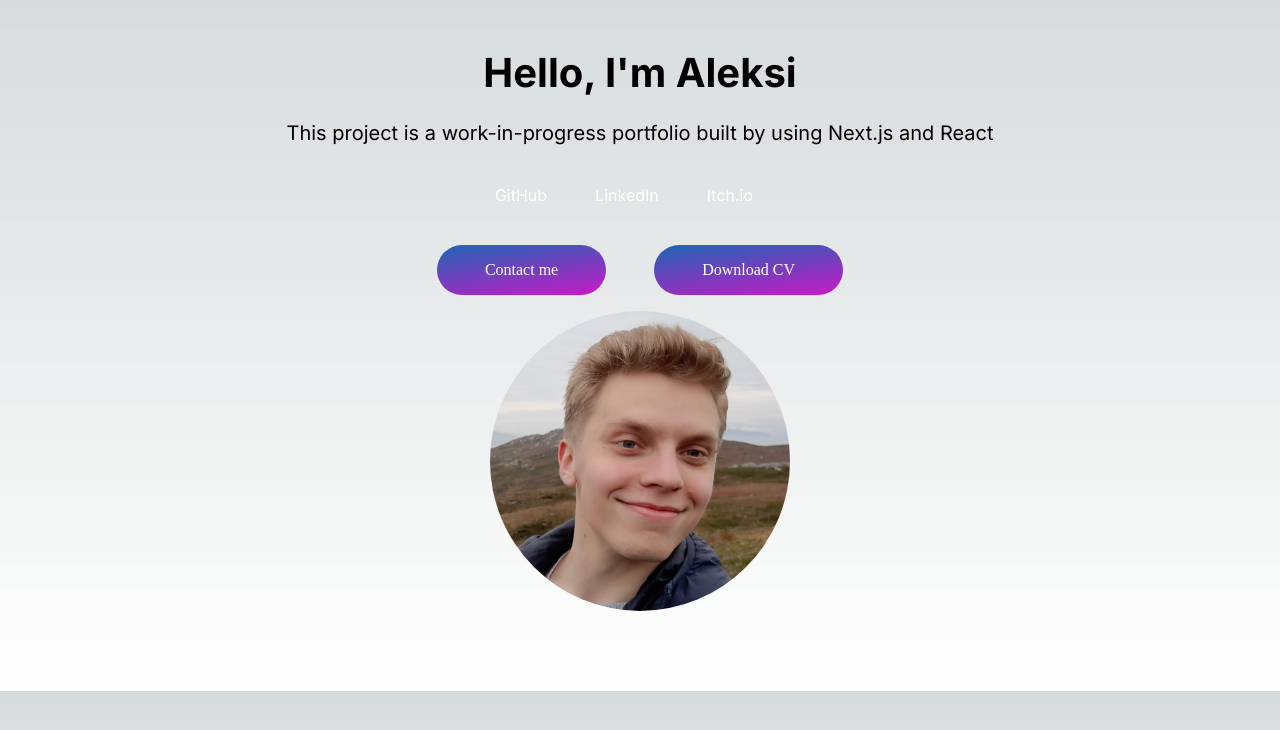
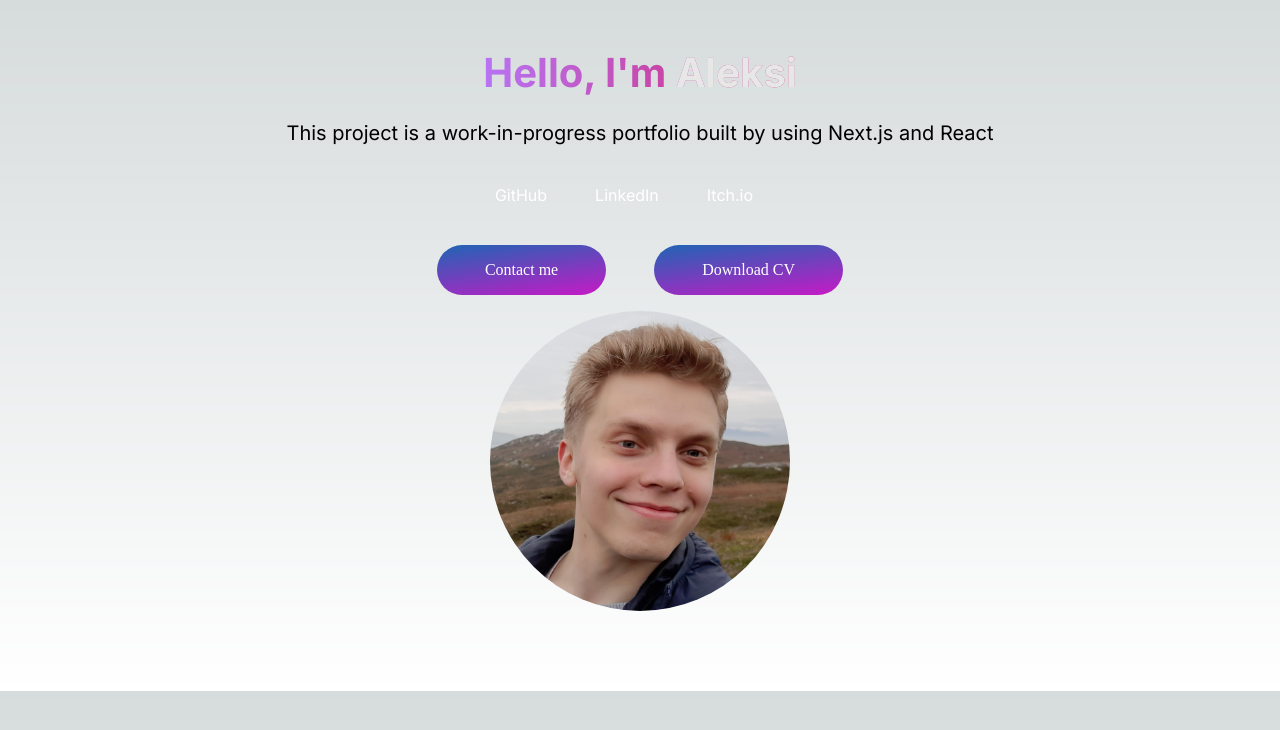
Before and after one commit to Haxeli/haxeli.github.io, a Next.js app: page / in a window 1280 px wide. Shown: the top 730 px of the page. Built offline with nearby package versions, Linux system fonts and the light colour scheme.

Commit message:
Header styling adjustments

```diff
--- a/src/app/components/ProfileSection.jsx
+++ b/src/app/components/ProfileSection.jsx
@@ -7,7 +7,7 @@ const ProfileSection = () => {
   return (
     <section>
         <div className={styles.gridContainer}>
-            <h1 className={styles.headerTitle}>{"Hello, I'm Aleksi"}</h1>
+            <h1 className={styles.headerTitle}>{"Hello, I'm "}<span className={styles.headerName}>Aleksi</span></h1>
             <p className={styles.headerParagraph}>
                 This project is a work-in-progress portfolio built by using Next.js and React
             </p>
--- a/src/app/components/ProfileSection.module.css
+++ b/src/app/components/ProfileSection.module.css
@@ -21,7 +21,32 @@
     font-size: 2.25rem;
     font-weight: 700;
     margin-bottom: 0.5rem;
+    background: #FF00CC;
+    background: linear-gradient(to right, #B774F4 0%, #D52570 100%);
+    -webkit-background-clip: text;
+    -webkit-text-fill-color: transparent;
 }
+
+.headerName {
+    background: #e7e7e7;
+    -webkit-background-clip: text;
+    -webkit-text-fill-color: transparent;
+    /*
+    background: #FF00CC;
+    background: linear-gradient(90deg, #FF00CC 0%, #333399 100%) 0 0 / 300%;
+    -webkit-background-clip: text;
+    -webkit-text-fill-color: transparent;
+    animation: gradient 8s linear infinite;
+    */
+}
+
+/*
+@keyframes gradient {
+    to {
+        background-position: 300% 0;
+    }
+}
+*/
 
 .headerParagraph {
     grid-area: paragraph;
```
